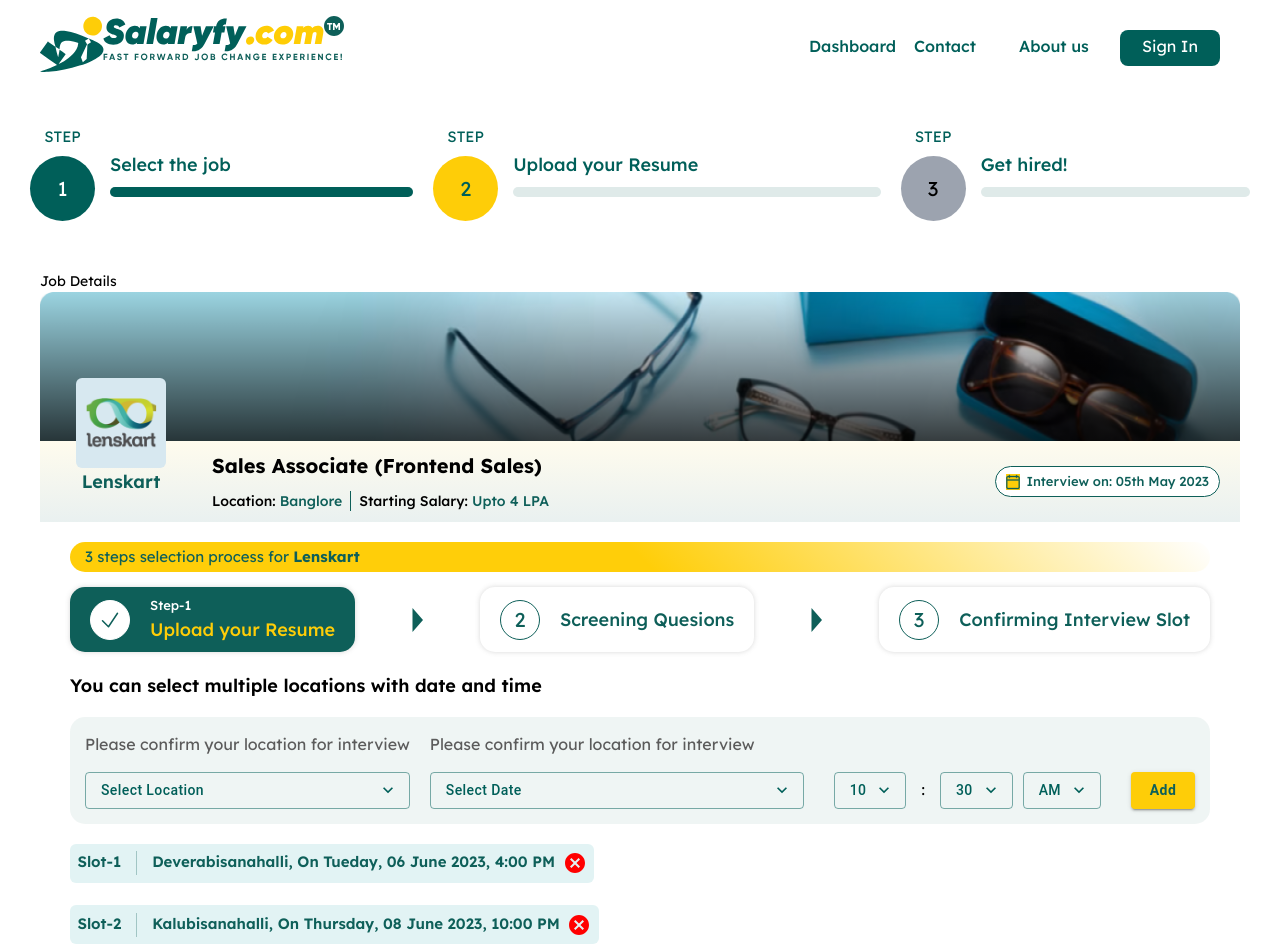
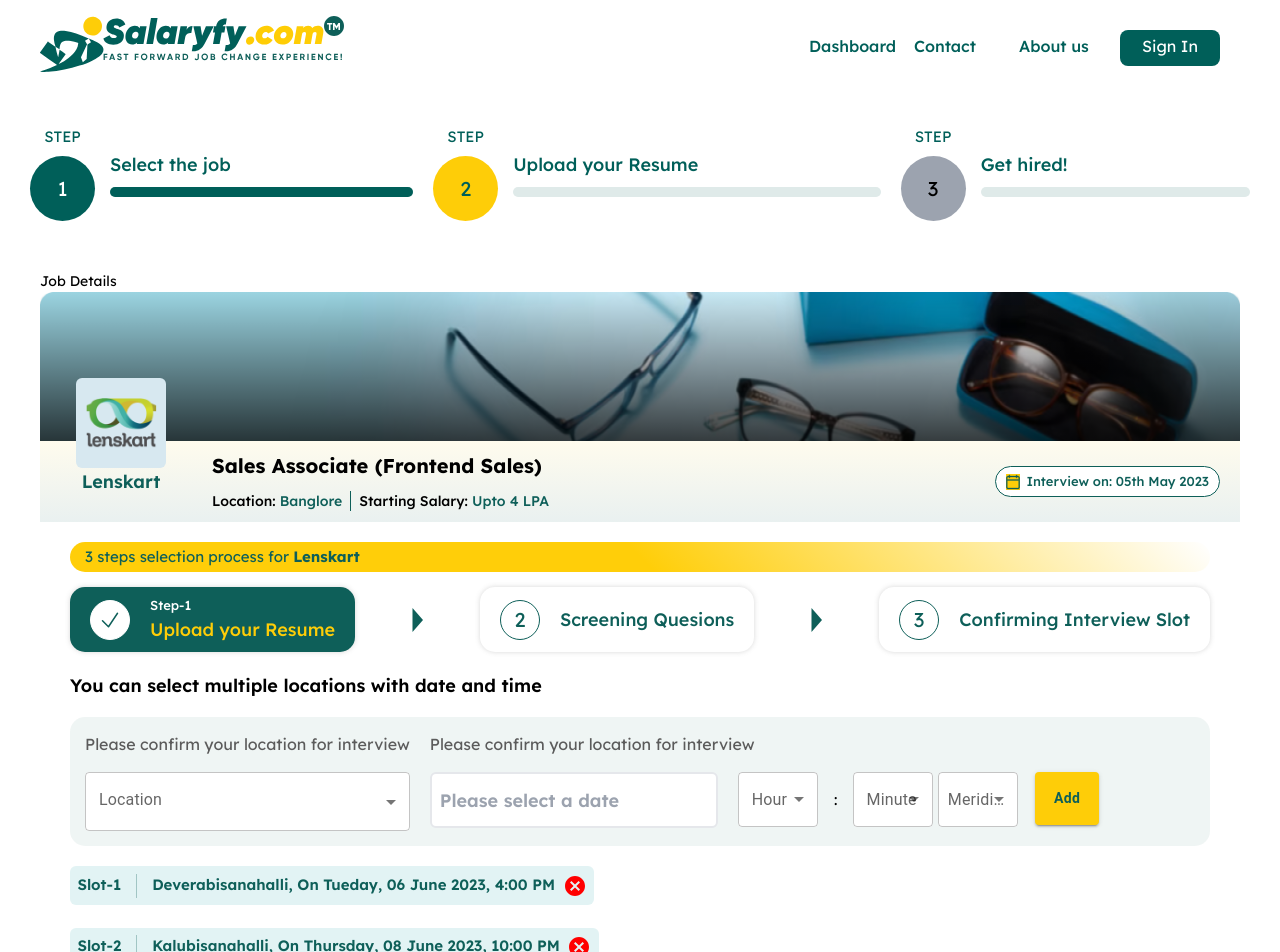
Before and after one commit to mayurkukade/Salaryfy, a React (Vite) app in the folder salaryfy/: page /questionnaire/schedule-interview in a window 1280 px wide. Shown: the top 952 px of the page. Built offline with nearby package versions, Linux system fonts and the light colour scheme.

Commit message:
add schedule-interview

```diff
--- /dev/null
+++ b/salaryfy/src/features/api-integration/interview-schedule/interview-schedule-slice.ts
@@ -0,0 +1,22 @@
+import { apiSlice } from "../../apiSlice";
+import { formDetails } from "./formDetails.interface";
+const interviewSchedule = apiSlice.injectEndpoints({
+    endpoints:(builder) =>({
+        interviewScheduleApi:builder.mutation<[],formDetails>({
+            query:(formDetails)=>({
+                url:`/Interview/Schedule`,
+                transformResponse:console.log(formDetails),
+                headers:{
+                    "Content-Type":"application/json"
+                },
+                method:"POST",
+                body:formDetails
+            }),
+            invalidatesTags:["User"]
+        })
+    })
+})
+
+export const {useInterviewScheduleApiMutation} = interviewSchedule
+
+export default interviewSchedule
--- /dev/null
+++ b/salaryfy/src/features/reducers/schedule-interview-form/schedule-interview.interface.ts
@@ -0,0 +1,3 @@
+export interface interviewSchedule {
+    scheduleInterviewForms :string[]
+}
--- /dev/null
+++ b/salaryfy/src/features/reducers/schedule-interview-form/schedule-interview.slice.ts
@@ -0,0 +1,22 @@
+import { PayloadAction, createSlice } from "@reduxjs/toolkit";
+
+import { interviewSchedule } from "./schedule-interview.interface";
+const initialState: interviewSchedule = {
+    scheduleInterviewForms:[]
+};
+
+
+const scheduleInterviewFormSlice = createSlice({
+    name:'scheduleInterviewForm',
+    initialState,
+    reducers:{
+
+            arrayFormScheduleInterview:(state,action:PayloadAction<string>)=>{
+                state.scheduleInterviewForms.push(action.payload)
+                console.log(action.payload)
+        }
+    }
+})
+
+export const {arrayFormScheduleInterview} = scheduleInterviewFormSlice.actions
+export default scheduleInterviewFormSlice.reducer
--- /dev/null
+++ b/salaryfy/src/modules/questionnaire/components/scheduleInterviewForm/mainField.tsx
@@ -0,0 +1,10 @@
+
+const mainField = () => {
+  return (
+    <div>
+<p>mainField</p>
+    </div>
+  )
+}
+
+export default mainField
--- a/salaryfy/src/modules/questionnaire/pages/fresher-dashboard.page.tsx
+++ b/salaryfy/src/modules/questionnaire/pages/fresher-dashboard.page.tsx
@@ -1,7 +1,6 @@
 import { Button } from "@mui/material";
 import DropdownMenu from "../../../components/DropdownMenu";
-import BottomPageNavigationBar from "../components/bottom-navigation-bar.component";
-import QuestionnaireTopBarStep from "../components/questionnaire-topbar-step.component";
+
 import KeyboardArrowDownIcon from "@mui/icons-material/KeyboardArrowDown";
 import { HavingDoubts } from "../components/having-doubts.component";
 import LenskartImage from "../../../assets/images/lenskart-icon.png";
--- a/salaryfy/src/modules/questionnaire/pages/schedule-interview.page.tsx
+++ b/salaryfy/src/modules/questionnaire/pages/schedule-interview.page.tsx
@@ -1,27 +1,33 @@
 import { ChangeEvent, useState } from "react";
-import BottomPageNavigationBar from "../components/bottom-navigation-bar.component";
+
 import UserJobDetails from "../components/job-details.component";
-import QuestionnaireTopBarStep from "../components/questionnaire-topbar-step.component";
+
 import SubSteps from "../components/sub-steps.component";
-import DropdownMenu from "../../../components/DropdownMenu";
+
 import { Button, Checkbox } from "@mui/material";
-import KeyboardArrowDownIcon from '@mui/icons-material/KeyboardArrowDown';
-import CancelIcon from '@mui/icons-material/Cancel';
 
+import CancelIcon from "@mui/icons-material/Cancel";
+import * as React from "react";
+import Box from "@mui/material/Box";
+import InputLabel from "@mui/material/InputLabel";
+import MenuItem from "@mui/material/MenuItem";
+import FormControl from "@mui/material/FormControl";
+import Select, { SelectChangeEvent } from "@mui/material/Select";
+import DatePicker from "react-datepicker";
+import "react-datepicker/dist/react-datepicker.css";
+import { useSelector } from "react-redux";
+import { AppStoreStateType, RootState } from "../../../store/app.store";
+import { SLICE_NAMES } from "../../../features/slice-names.enum";
 export default function ScheduleInterviewPage() {
-
   return (
-    <div className='w-100 flex flex-col items-center h-[100%]'>
-
-      <div className='max-w-[120em] w-[100%] mb-[2em] flex flex-col h-[100%]'>
-        <div className='text-[1.4em]'>Job Details</div>
+    <div className="w-100 flex flex-col items-center h-[100%]">
+      <div className="max-w-[120em] w-[100%] mb-[2em] flex flex-col h-[100%]">
+        <div className="text-[1.4em]">Job Details</div>
         <UserJobDetails />
         {/* STEPS */}
-        <div className='py-[2em] px-[3em] h-[100%]'>
-
+        <div className="py-[2em] px-[3em] h-[100%]">
           <SubSteps />
           <ScheduleInterview />
-
         </div>
       </div>
     </div>
@@ -29,71 +35,220 @@ export default function ScheduleInterviewPage() {
 }
 
 export function ScheduleInterview() {
+  const [checked, setChecked] = useState(true);
+  const [location, setLocation] = useState("");
+  const [selectedHour, setSelectedHour] = useState("");
+  const [selectedMinute, setSelectedMinute] = useState("");
+  const [selectedDate, setSelectedDate] = useState(null);
+  const [selectMeridiem,setSelectMeridiem] = useState('')
+  const userId = useSelector((state:RootState)=>state.authSlice.userId)
+  const selectInterviewData = useSelector((state: AppStoreStateType)=>state.root[SLICE_NAMES.JOB_DETAILS])
+  console.log(selectInterviewData.interviewEndDate)
 
-  const [checked, setChecked] = useState(true);
+  console.log(userId)
+  const handleHourChange = (event) => {
+    setSelectedHour(event.target.value);
+  };
+
+  const handleMinuteChange = (event) => {
+    setSelectedMinute(event.target.value);
+  };
+  const handleChangeLocation = (event: SelectChangeEvent) => {
+    setLocation(event.target.value as string);
+  };
+
+  const handleChangeMeridiem = (event:SelectChangeEvent) =>{
+    setSelectMeridiem(event.target.value)
+  }
 
   const handleChange = (event: ChangeEvent<HTMLInputElement>) => {
     setChecked(event.target.checked);
   };
 
+
+  const handleDateChange = (date) => {
+    setSelectedDate(date);
+  };
+   const AddSubmitHandler = (e:React.MouseEvent)=>{
+e.preventDefault()
+console.log(location,selectedDate,selectedHour,selectedMinute,selectMeridiem)
+const formDetails = {
+  "location": location,
+  "interviewDate":selectedDate,
+  "time": selectedMinute,
+  "date": selectedDate,
+  "userId": userId,
+  "jobId": 41,
+  "status": "Scheduled"
+}
+console.log(formDetails)
+   }
   return (
-    <div className='h-[100%]'>
-      <div className='font-semibold text-[1.8em] text-[#000] mb-[1em]'>You can select multiple locations with date and time</div>
+    <div className="h-[100%]">
+      <div className="font-semibold text-[1.8em] text-[#000] mb-[1em]">
+        You can select multiple locations with date and time
+      </div>
 
-      <div className='bg-[#0E5F5910] p-[1.5em] rounded-[1.5em] flex mb-[2em] flex-col md:flex-row'>
-        <div className='flex flex-col mr-[2em]'>
-          <div className='text-[1.6em] text-[#5B5B5B] mb-[1em]'>Please confirm your location for interview</div>
-          <DropdownMenu className='flex-grow' label='Select Location' endIcon={<KeyboardArrowDownIcon />} />
+      <div className="bg-[#0E5F5910] p-[1.5em] rounded-[1.5em] flex mb-[2em] flex-col md:flex-row">
+        <div className="flex flex-col mr-[2em]">
+          <div className="text-[1.6em] text-[#5B5B5B] mb-[1em]">
+            Please confirm your location for interview
           </div>
-        <div className='flex flex-col flex-grow'>
-          <div className='text-[1.6em] text-[#5B5B5B] mb-[1em]'>Please confirm your location for interview</div>
-          <div className='flex flex-col sm:flex-row gap-[2em]'>
-            <DropdownMenu className='flex-grow mr-[1em]' label='Select Date' endIcon={<KeyboardArrowDownIcon />} />
+          <Box sx={{ minWidth: 120 }}>
+            <FormControl fullWidth>
+              <InputLabel id="demo-simple-select-label">Location</InputLabel>
+              <Select
+                labelId="demo-simple-select-label"
+                id="demo-simple-select"
+                value={location}
+                label="Location"
+                onChange={handleChangeLocation}
+                sx={{
+                  backgroundColor: "white",
+                  fontSize: "1.125rem",
+                  fontWeight: 600,
+                }}
+              >
+                <MenuItem value={"Pune"}>Pune</MenuItem>
+                <MenuItem value={"Mumbai"}>Mumbai</MenuItem>
+                <MenuItem value={"Nashik"}>Nashik</MenuItem>
+              </Select>
+            </FormControl>
+          </Box>
+        </div>
+        <div className="flex flex-col flex-grow">
+          <div className="text-[1.6em] text-[#5B5B5B] mb-[1em]">
+            Please confirm your location for interview
+          </div>
           <div className="flex flex-col sm:flex-row gap-[2em]">
+            <DatePicker
+              selected={selectedDate}
+              onChange={handleDateChange}
+              dateFormat="MM/dd/yyyy"
+              className="border-2 w-[18rem] h-[3.5rem] rounded-md p-2 font-semibold text-lg"
+              placeholderText={"Please select a date"}
+            />
+            <div className="flex flex-col sm:flex-row gap-[2em] ">
               <div className="flex">
-                <DropdownMenu className='flex-grow md:max-w-[8em]' label='10' endIcon={<KeyboardArrowDownIcon />} />
-                <div className='mx-[1em] text-[1.5em] flex items-center'>:</div>
-                <DropdownMenu className='flex-grow md:max-w-[8em] mr-[1em]' label='30' endIcon={<KeyboardArrowDownIcon />} />
-                <DropdownMenu className='flex-grow md:max-w-[8em] mr-[1em]' label='AM' endIcon={<KeyboardArrowDownIcon />} />
+                <FormControl fullWidth>
+                  <InputLabel id="hour-label">Hour</InputLabel>
+                  <Select
+                    labelId="hour-label"
+                    value={selectedHour}
+                    label="Hour"
+                    onChange={handleHourChange}
+                    className="w-[5rem] bg-[white] h-[3.4rem]"
+                  >
+                    {Array.from({ length: 12 }, (_, i) => (
+                      <MenuItem key={i} value={i}>
+                        {i + 1}
+                      </MenuItem>
+                    ))}
+                  </Select>
+                </FormControl>
+                <div className="mx-[1em] text-[1.5em] flex items-center">:</div>
+                <FormControl fullWidth>
+                  <InputLabel id="minute-label">Minute</InputLabel>
+                  <Select
+                    labelId="minute-label"
+                    value={selectedMinute}
+                    label="Minute"
+                    onChange={handleMinuteChange}
+                    className="w-[5rem] bg-[white] h-[3.4rem]"
+                  >
+                    {Array.from({ length: 60 }, (_, i) => (
+                      <MenuItem key={i} value={i}>
+                        {i}
+                      </MenuItem>
+                    ))}
+                  </Select>
+                </FormControl>
+                <FormControl fullWidth>
+        <InputLabel id="Meridiem">Meridiem</InputLabel>
+        <Select
+          labelId="Meridiem"
+          id="Meridiem"
+          value={selectMeridiem}
+          label="Meridiem"
+          onChange={handleChangeMeridiem}
+          className="w-[5rem] bg-[white] h-[3.4rem] ml-1"
+        >
+          <MenuItem value={"AM"}>AM</MenuItem>
+          <MenuItem value={"PM"}>PM</MenuItem>
+
+        </Select>
+      </FormControl>
               </div>
-              <div className="flex justify-center">
-                <Button sx={{ backgroundColor: '#FECD08', color: '#0E5F59' }} variant='contained'><span className='font-bold'>Add</span></Button>
+              <div className="flex justify-center h-[3.3rem]">
+                <Button
+                  sx={{ backgroundColor: "#FECD08", color: "#0E5F59" }}
+                  variant="contained"
+                  onClick={AddSubmitHandler}
+                >
+                  <span className="font-bold">Add</span>
+                </Button>
               </div>
             </div>
           </div>
         </div>
       </div>
 
-      <div className='h-[100%] mb-[2em]'>
-
-        <div className='flex font-semibold p-[0.5em] bg-[#E2F3F4] text-[#0E5F59] rounded-md text-[1.5em] w-[fit-content] mb-[1.5em]'>
-          <div style={{ whiteSpace: 'nowrap' }}>Slot-1</div>
-          <div className='mx-[1em] flex-grow w-[1px] bg-[#0E5F594E]'></div>
-          <div className='mr-[0.5em]'>Deverabisanahalli, On Tueday, 06 June 2023, 4:00 PM</div>
-          <div><CancelIcon sx={{ color: 'red' }} /></div>
+      <div className="h-[100%] mb-[2em]">
+        <div className="flex font-semibold p-[0.5em] bg-[#E2F3F4] text-[#0E5F59] rounded-md text-[1.5em] w-[fit-content] mb-[1.5em]">
+          <div style={{ whiteSpace: "nowrap" }}>Slot-1</div>
+          <div className="mx-[1em] flex-grow w-[1px] bg-[#0E5F594E]"></div>
+          <div className="mr-[0.5em]">
+            Deverabisanahalli, On Tueday, 06 June 2023, 4:00 PM
+          </div>
+          <div>
+            <CancelIcon sx={{ color: "red" }} />
+          </div>
         </div>
 
-        <div className='flex font-semibold p-[0.5em] bg-[#E2F3F4] text-[#0E5F59] rounded-md text-[1.5em] w-[fit-content] mb-[1.5em]'>
-          <div style={{ whiteSpace: 'nowrap' }}>Slot-2</div>
-          <div className='mx-[1em] flex-grow w-[1px] bg-[#0E5F594E]'></div>
-          <div className='mr-[0.5em]'>Kalubisanahalli, On Thursday, 08 June 2023, 10:00 PM</div>
-          <div><CancelIcon sx={{ color: 'red' }} /></div>
+        <div className="flex font-semibold p-[0.5em] bg-[#E2F3F4] text-[#0E5F59] rounded-md text-[1.5em] w-[fit-content] mb-[1.5em]">
+          <div style={{ whiteSpace: "nowrap" }}>Slot-2</div>
+          <div className="mx-[1em] flex-grow w-[1px] bg-[#0E5F594E]"></div>
+          <div className="mr-[0.5em]">
+            Kalubisanahalli, On Thursday, 08 June 2023, 10:00 PM
+          </div>
+          <div>
+            <CancelIcon sx={{ color: "red" }} />
+          </div>
         </div>
 
-        <div className='flex font-semibold p-[0.5em] bg-[#E2F3F4] text-[#0E5F59] rounded-md text-[1.5em] w-[fit-content] mb-[1.5em]'>
-          <div style={{ whiteSpace: 'nowrap' }}>Slot-3</div>
-          <div className='mx-[1em] flex-grow w-[1px] bg-[#0E5F594E]'></div>
-          <div className='mr-[0.5em]'>Koremanagalam, On Satureday, 10 June 2023, 11:30 PM</div>
-          <div><CancelIcon sx={{ color: 'red' }} /></div>
+        <div className="flex font-semibold p-[0.5em] bg-[#E2F3F4] text-[#0E5F59] rounded-md text-[1.5em] w-[fit-content] mb-[1.5em]">
+          <div style={{ whiteSpace: "nowrap" }}>Slot-3</div>
+          <div className="mx-[1em] flex-grow w-[1px] bg-[#0E5F594E]"></div>
+          <div className="mr-[0.5em]">
+            Koremanagalam, On Satureday, 10 June 2023, 11:30 PM
+          </div>
+          <div>
+            <CancelIcon sx={{ color: "red" }} />
+          </div>
         </div>
 
-        <div className='flex items-center text-[1.6em] text-[#5B5B5B]'>
-          <div><Checkbox checked={checked} onChange={handleChange} /></div>
+        <div className="flex items-center text-[1.6em] text-[#5B5B5B]">
+          <div>
+            <Checkbox checked={checked} onChange={handleChange} />
+          </div>
           <div>I want to get the job description on my </div>
-          <div className='mx-[0.5em]'><svg width="18" height="18" viewBox="0 0 18 18" fill="none" xmlns="http://www.w3.org/2000/svg">
+          <div className="mx-[0.5em]">
+            <svg
+              width="18"
+              height="18"
+              viewBox="0 0 18 18"
+              fill="none"
+              xmlns="http://www.w3.org/2000/svg"
+            >
               <g clipPath="url(#clip0_205_11107)">
-              <path d="M9.00225 0H8.99775C4.03538 0 0 4.0365 0 9C0 10.9688 0.6345 12.7935 1.71337 14.2751L0.59175 17.6186L4.05113 16.5128C5.47425 17.4555 7.17188 18 9.00225 18C13.9646 18 18 13.9624 18 9C18 4.03763 13.9646 0 9.00225 0Z" fill="#4CAF50" />
-              <path d="M14.2416 12.708C14.0244 13.3211 13.1627 13.8296 12.4753 13.9781C12.0051 14.0782 11.3908 14.1581 9.32306 13.3009C6.67819 12.2051 4.97494 9.51748 4.84219 9.34311C4.71506 9.16873 3.77344 7.91998 3.77344 6.62848C3.77344 5.33698 4.42931 4.70811 4.69369 4.43811C4.91081 4.21648 5.26969 4.11523 5.61394 4.11523C5.72531 4.11523 5.82544 4.12086 5.91544 4.12536C6.17981 4.13661 6.31256 4.15236 6.48694 4.56973C6.70406 5.09286 7.23281 6.38436 7.29581 6.51711C7.35994 6.64986 7.42406 6.82986 7.33406 7.00423C7.24969 7.18423 7.17544 7.26411 7.04269 7.41711C6.90994 7.57011 6.78394 7.68711 6.65119 7.85136C6.52969 7.99423 6.39244 8.14723 6.54544 8.41161C6.69844 8.67036 7.22719 9.53323 8.00569 10.2262C9.01031 11.1206 9.82481 11.4064 10.1162 11.5279C10.3333 11.6179 10.5921 11.5965 10.7507 11.4277C10.9521 11.2106 11.2007 10.8506 11.4538 10.4962C11.6338 10.242 11.8611 10.2105 12.0996 10.3005C12.3426 10.3849 13.6284 11.0205 13.8928 11.1521C14.1572 11.2849 14.3316 11.3479 14.3957 11.4592C14.4587 11.5706 14.4587 12.0937 14.2416 12.708Z" fill="#FAFAFA" />
+                <path
+                  d="M9.00225 0H8.99775C4.03538 0 0 4.0365 0 9C0 10.9688 0.6345 12.7935 1.71337 14.2751L0.59175 17.6186L4.05113 16.5128C5.47425 17.4555 7.17188 18 9.00225 18C13.9646 18 18 13.9624 18 9C18 4.03763 13.9646 0 9.00225 0Z"
+                  fill="#4CAF50"
+                />
+                <path
+                  d="M14.2416 12.708C14.0244 13.3211 13.1627 13.8296 12.4753 13.9781C12.0051 14.0782 11.3908 14.1581 9.32306 13.3009C6.67819 12.2051 4.97494 9.51748 4.84219 9.34311C4.71506 9.16873 3.77344 7.91998 3.77344 6.62848C3.77344 5.33698 4.42931 4.70811 4.69369 4.43811C4.91081 4.21648 5.26969 4.11523 5.61394 4.11523C5.72531 4.11523 5.82544 4.12086 5.91544 4.12536C6.17981 4.13661 6.31256 4.15236 6.48694 4.56973C6.70406 5.09286 7.23281 6.38436 7.29581 6.51711C7.35994 6.64986 7.42406 6.82986 7.33406 7.00423C7.24969 7.18423 7.17544 7.26411 7.04269 7.41711C6.90994 7.57011 6.78394 7.68711 6.65119 7.85136C6.52969 7.99423 6.39244 8.14723 6.54544 8.41161C6.69844 8.67036 7.22719 9.53323 8.00569 10.2262C9.01031 11.1206 9.82481 11.4064 10.1162 11.5279C10.3333 11.6179 10.5921 11.5965 10.7507 11.4277C10.9521 11.2106 11.2007 10.8506 11.4538 10.4962C11.6338 10.242 11.8611 10.2105 12.0996 10.3005C12.3426 10.3849 13.6284 11.0205 13.8928 11.1521C14.1572 11.2849 14.3316 11.3479 14.3957 11.4592C14.4587 11.5706 14.4587 12.0937 14.2416 12.708Z"
+                  fill="#FAFAFA"
+                />
               </g>
               <defs>
                 <clipPath id="clip0_205_11107">
@@ -105,7 +260,6 @@ export function ScheduleInterview() {
           <div>whatsapp number</div>
         </div>
       </div>
-
     </div>
-  )
+  );
 }
--- a/salaryfy/src/pages/PlacementDriveDetails.tsx
+++ b/salaryfy/src/pages/PlacementDriveDetails.tsx
@@ -90,7 +90,7 @@ console.log(currentRoute)
           <p className="text-lg">Placement Drive Details</p>
         </div>
         <div className="app-box-shadow mb-[5em] rounded-[2em]">
-          <PlacementJobDetails onGetHiredClick={onGetHiredClick} jobDetails={jobDetails} />
+        <PlacementJobDetails onGetHiredClick={onGetHiredClick} jobDetails={jobDetails} />
           <div className="px-[5em] py-[0.5em]">
             <div className="flex justify-between items-center flex-col-reverse lg:flex-row mt-[2em]">
 
--- a/salaryfy/src/store/app.store.ts
+++ b/salaryfy/src/store/app.store.ts
@@ -6,6 +6,9 @@ import mainStepsCounterReducer from '../features/reducers/main-steps-counter/mai
 import screeningQuestionsSlice from '../features/api-integration/screeningQuestion/screeningQuestionStep2Slice';
 import questionnaireRegisterFormSlice from '../features/reducers/questionnaire-register-form/questionnaire-register-form.slice';
 import currentRouteReducer from '../features/reducers/currentRouteReducers/current-route.reducer';
+import scheduleInterviewReducder from '../features/reducers/schedule-interview-form/schedule-interview.slice';
+import interviewSchedule from '../features/api-integration/interview-schedule/interview-schedule-slice';
+
 export interface AppStoreStateType {
   root: ReturnType<typeof rootReducer>,
   [apiIntegrationSlice.reducerPath]: ReturnType<typeof apiIntegrationSlice.reducer>
@@ -18,9 +21,11 @@ const appStore = configureStore({
     authSlice : authSliceReducer,
     registerFormSlice:questionnaireRegisterFormSlice,
     currentRoute:currentRouteReducer,
+    scheduleInterviewForm:scheduleInterviewReducder,
 
     [apiIntegrationSlice.reducerPath]: apiIntegrationSlice.reducer,
     [screeningQuestionsSlice.reducerPath]:screeningQuestionsSlice.reducer,
+    [interviewSchedule.reducerPath]:interviewSchedule.reducer
   },
   middleware: (getDefaultMiddleware) =>
     getDefaultMiddleware().concat(apiIntegrationSlice.middleware).concat(screeningQuestionsSlice.middleware)
```
Also changed, not shown: salaryfy/package.json (+7 -3 lines), salaryfy/src/features/api-integration/interview-schedule/formDetails.interface.ts (added, +8 -0 lines), salaryfy/src/modules/questionnaire/components/scheduleInterviewForm/FormField.tsx (added, +95 -0 lines), salaryfy/src/features/reducers/schedule-interview-form/schedule-interview.reducer.ts (added), 1 other file (tests, documents, lock files or other folders). Lines whose indentation alone changed are shown as unchanged.
